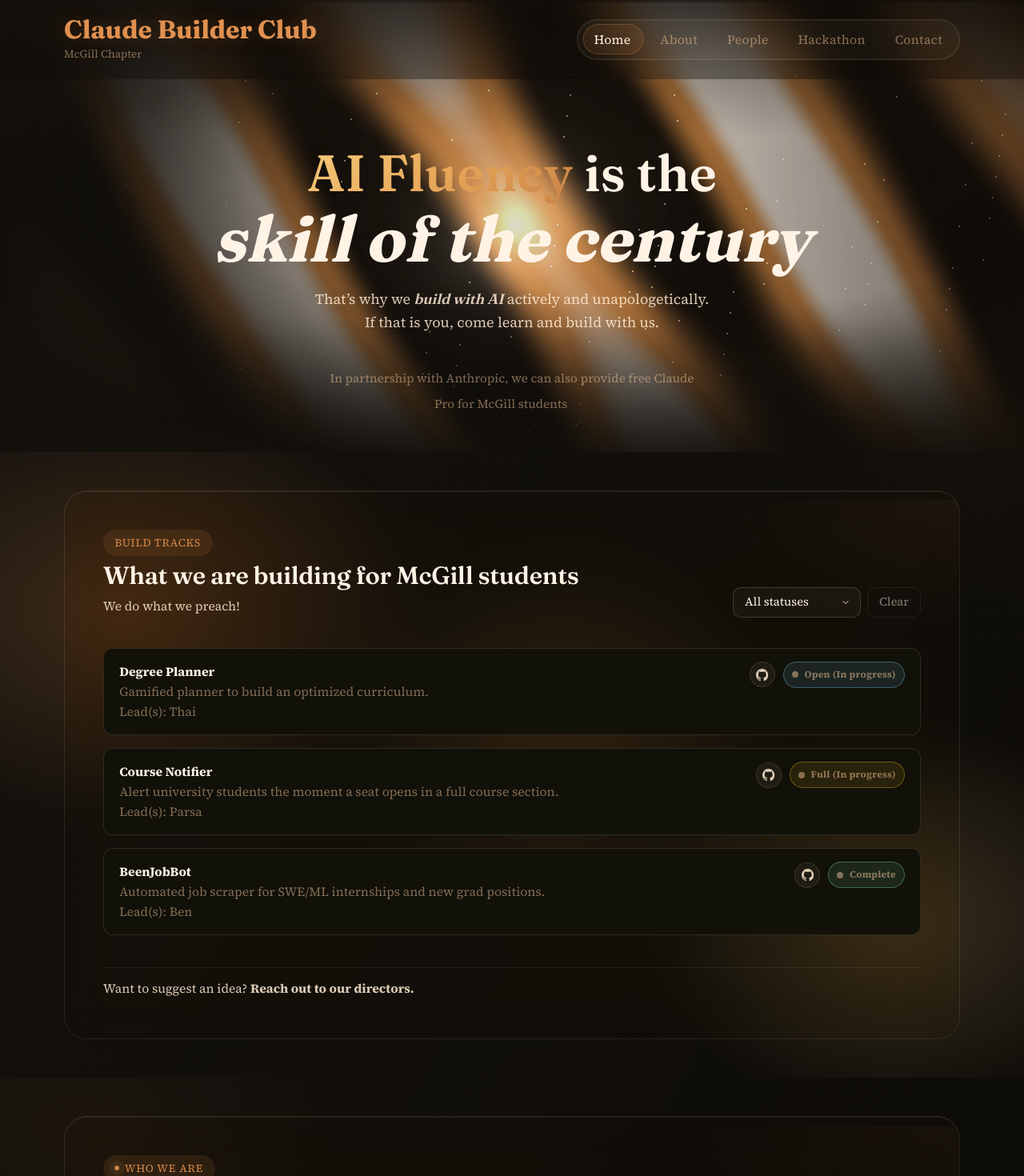
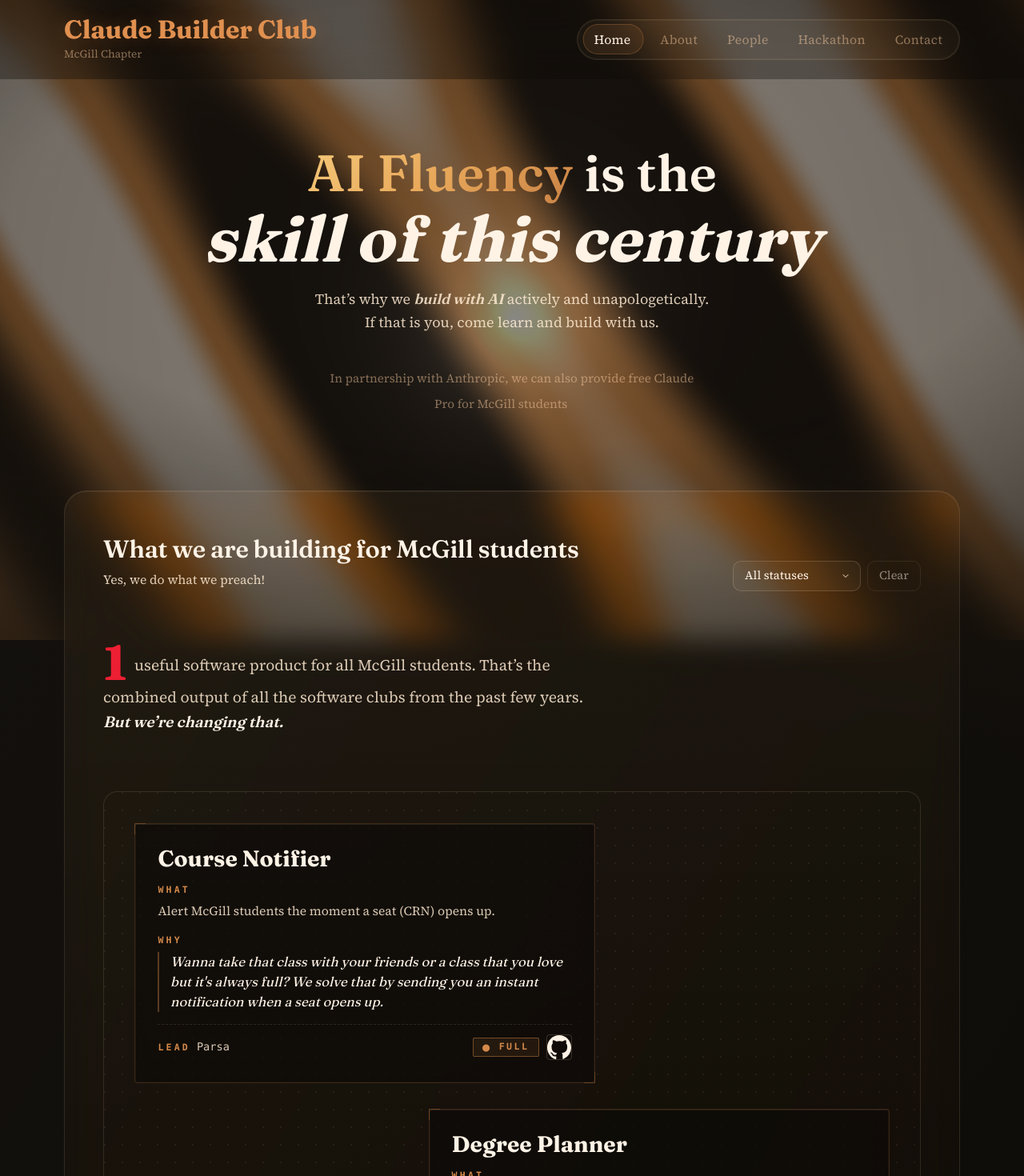
Before and after one commit to CBC-Mcgill/CBC-website, a Next.js app: page / in a window 1280 px wide. Shown: the top 1470 px of the page at 80% size. Built offline with nearby package versions, Linux system fonts and the light colour scheme; some icons are missing.

Commit message:
revamping our shi so now it looks less aah

```diff
--- a/app/layout.tsx
+++ b/app/layout.tsx
@@ -2,6 +2,7 @@
 import { Fraunces, Source_Serif_4 } from 'next/font/google';
 import './globals.css';
 import { BlossomIntro } from '@/components/shared/BlossomIntro';
+import { HeroShader } from '@/components/home/HeroShader';
 import { PageShell } from '@/components/shared/PageShell';
 import { SiteHeader } from '@/components/layout/SiteHeader';
 import { SiteFooter } from '@/components/layout/SiteFooter';
@@ -41,6 +42,7 @@
     >
       <body>
         <SkipLink />
+        <HeroShader />
         <BlossomIntro />
         <PageShell>
           <SiteHeader />
--- a/app/page.tsx
+++ b/app/page.tsx
@@ -17,7 +17,6 @@
         <div className="container soft-panel">
           <div className="section-head">
             <div>
-              <span className="tag">Who we are</span>
               <h2 className="section-title">A student AI builder club at McGill.</h2>
               <p className="section-copy">
                 Learn how the club runs, what we optimize for, and what members get.
--- a/app/styles/base.css
+++ b/app/styles/base.css
@@ -28,31 +28,6 @@
   font-size: 0.98rem;
 }
 
-body::before {
-  content: "";
-  position: fixed;
-  inset: 0;
-  background-image:
-    radial-gradient(circle at 1px 1px, rgba(var(--accent-r), var(--accent-g), var(--accent-b), 0.07) 1px, transparent 0),
-    radial-gradient(circle at 8px 12px, rgba(var(--accent-r), var(--accent-g), var(--accent-b), 0.04) 1px, transparent 0);
-  background-size: 24px 24px, 36px 36px;
-  opacity: 0.6;
-  pointer-events: none;
-  z-index: 0;
-}
-
-body::after {
-  content: "";
-  position: fixed;
-  top: 0;
-  bottom: 0;
-  left: max(1rem, calc((100vw - var(--container-width)) / 2 - 1.25rem));
-  width: 1px;
-  background: linear-gradient(180deg, rgba(var(--accent-r), var(--accent-g), var(--accent-b), 0) 0%, rgba(var(--accent-r), var(--accent-g), var(--accent-b), 0.25) 20%, rgba(var(--accent-r), var(--accent-g), var(--accent-b), 0.12) 80%, rgba(var(--accent-r), var(--accent-g), var(--accent-b), 0) 100%);
-  opacity: 0.55;
-  pointer-events: none;
-  z-index: 0;
-}
 
 ::selection {
   background: rgba(var(--accent-r), var(--accent-g), var(--accent-b), 0.25);
--- a/app/styles/components.css
+++ b/app/styles/components.css
@@ -248,30 +248,8 @@
   isolation: isolate;
 }
 
-.section::before {
-  content: "";
-  position: absolute;
-  inset: 0;
-  background: radial-gradient(600px 400px at 8% 20%, rgba(var(--accent-r), var(--accent-g), var(--accent-b), 0.06), transparent 60%);
-  opacity: 1;
-  z-index: 0;
-  pointer-events: none;
-}
-
-.section:nth-of-type(even)::before {
-  background: radial-gradient(700px 450px at 90% 30%, rgba(var(--accent-r), var(--accent-g), var(--accent-b), 0.05), transparent 60%);
-  opacity: 1;
-}
-
-/* Build Tracks: stronger, multi-layered warm backdrop so the glass panel
-   has rich color to blur + saturate through. Three blobs at different
-   positions and temperatures (amber → gold → coral) blend through the glass. */
-#build-tracks::before {
-  background:
-    radial-gradient(700px 500px at 12% 25%, rgba(var(--accent-r), var(--accent-g), var(--accent-b), 0.24), transparent 55%),
-    radial-gradient(600px 450px at 88% 75%, rgba(245, 201, 122, 0.18), transparent 55%),
-    radial-gradient(500px 400px at 55% 45%, rgba(232, 168, 90, 0.12), transparent 60%);
-}
+/* Per-section radial accents removed — replaced by the page-wide
+   <AmbientBackground> blob layer. */
 
 .section::after {
   content: "";
@@ -354,19 +332,27 @@
   color: var(--color-muted);
 }
 
+/* Apple-style glassmorphism: heavy blur + saturation boost + brightness
+ * lift, plus paired top-edge highlight and bottom-edge shadow for material
+ * depth. The .soft-panel::before below adds a top-reflection gradient. */
 .soft-panel {
   border-radius: var(--radius-lg);
-  border: 1px solid rgba(255, 220, 180, 0.1);
-  background: transparent;
-  backdrop-filter: blur(24px) saturate(140%);
-  -webkit-backdrop-filter: blur(24px) saturate(140%);
+  border: 1px solid rgba(255, 220, 180, 0.12);
+  background: linear-gradient(
+    135deg,
+    rgba(255, 220, 180, 0.025) 0%,
+    rgba(255, 220, 180, 0.005) 100%
+  );
+  backdrop-filter: blur(16px) saturate(180%) brightness(1.05);
+  -webkit-backdrop-filter: blur(16px) saturate(180%) brightness(1.05);
   padding: var(--space-6);
   display: grid;
   gap: var(--space-4);
   position: relative;
   overflow: hidden;
-  /* Inner top-edge highlight — gives the glass a soft "lit" lip */
-  box-shadow: inset 0 1px 0 rgba(255, 220, 180, 0.1);
+  box-shadow:
+    inset 0 1px 0 rgba(255, 255, 255, 0.08),
+    inset 0 -1px 0 rgba(0, 0, 0, 0.12);
 }
 
 /* School/badge pill used on the About page */
@@ -382,15 +368,22 @@
   letter-spacing: 0.01rem;
 }
 
+/* Top-half reflection — mimics light catching the curved upper surface
+ * of real glass. Replaces the old animated radial accent which competed
+ * with the page-wide shader behind the panel. */
 .soft-panel::before {
   content: "";
   position: absolute;
-  inset: 0;
-  background: radial-gradient(600px 300px at 100% 0%, rgba(var(--accent-r), var(--accent-g), var(--accent-b), 0.06), transparent 60%);
-  opacity: 1;
+  top: 0;
+  left: 0;
+  right: 0;
+  height: 50%;
+  background: linear-gradient(
+    180deg,
+    rgba(255, 255, 255, 0.025) 0%,
+    rgba(255, 255, 255, 0) 100%
+  );
   pointer-events: none;
-  transform: translateY(0);
-  animation: panelDrift 14s ease-in-out infinite;
 }
 
 .soft-panel .section-title {
@@ -498,49 +491,56 @@
 }
 
 
-/* Pill status */
+/* Status tag — technical-drawing aesthetic. Mono uppercase, sharp corners,
+   warm palette, status-specific glyph (○ open / ● full / ✓ complete). */
 .status-pill {
   display: inline-flex;
   align-items: center;
-  gap: 8px;
-  padding: 6px 10px;
-  border-radius: 999px;
-  font-size: 12px;
-  font-weight: 650;
-  letter-spacing: 0.2px;
+  gap: 0.55rem;
+  padding: 0.32rem 0.7rem;
+  border-radius: 2px;
+  font-family: ui-monospace, SFMono-Regular, Menlo, Consolas, monospace;
+  font-size: 0.72rem;
+  font-weight: 600;
+  letter-spacing: 0.16rem;
+  text-transform: uppercase;
   white-space: nowrap;
-  border: 1px solid rgba(255, 255, 255, 0.14);
-  background: rgba(255, 255, 255, 0.06);
-  backdrop-filter: blur(6px);
+  border: 1px solid;
+  background-color: transparent;
+  line-height: 1;
 }
 
-/* Small dot indicator */
 .status-pill::before {
-  content: "";
-  width: 8px;
-  height: 8px;
-  border-radius: 50%;
-  background: currentColor;
-  opacity: 0.95;
+  font-family: ui-monospace, SFMono-Regular, Menlo, Consolas, monospace;
+  font-size: 0.95rem;
+  line-height: 0.7;
 }
 
-/* Variants */
 .status-open {
-  color: #7dd3fc;
-  border-color: rgba(125, 211, 252, 0.35);
-  background: rgba(125, 211, 252, 0.10);
+  color: #f5c97a;
+  border-color: rgba(245, 201, 122, 0.4);
+  background-color: rgba(245, 201, 122, 0.08);
+}
+.status-open::before {
+  content: "\25cb";  /* hollow circle — empty seats, joinable */
 }
 
 .status-full {
-  color: #fbbf24;
-  border-color: rgba(251, 191, 36, 0.35);
-  background: rgba(251, 191, 36, 0.10);
+  color: #d4894a;
+  border-color: rgba(212, 137, 74, 0.45);
+  background-color: rgba(212, 137, 74, 0.1);
+}
+.status-full::before {
+  content: "\25cf";  /* filled circle — full team, in build */
 }
 
 .status-complete {
-  color: #86efac;
-  border-color: rgba(134, 239, 172, 0.35);
-  background: rgba(134, 239, 172, 0.10);
+  color: rgba(255, 243, 230, 0.6);
+  border-color: rgba(255, 243, 230, 0.2);
+  background-color: rgba(255, 243, 230, 0.04);
+}
+.status-complete::before {
+  content: "\2713";  /* check — shipped, archived */
 }
 
 /* Footer spacing */
@@ -548,6 +548,18 @@
   margin-top: 16px;
   padding-top: 12px;
   border-top: 1px solid rgba(255, 255, 255, 0.08);
+}
+
+.section-footer__email {
+  color: var(--color-accent-strong);
+  text-decoration: underline;
+  text-decoration-color: rgba(var(--accent-r), var(--accent-g), var(--accent-b), 0.4);
+  text-underline-offset: 0.2em;
+  transition: text-decoration-color 0.2s var(--ease);
+}
+
+.section-footer__email:hover {
+  text-decoration-color: var(--color-accent-strong);
 }
 
 /* Build tracks filter utilities */
@@ -679,6 +691,214 @@
   display: none !important;
 }
 
+/* Stat callout: a paragraph with a huge inline number (McGill red)
+   acting like a magazine drop-cap. */
+.stat-callout {
+  font-size: clamp(1.05rem, 1.5vw, 1.25rem);
+  line-height: 1.6;
+  color: var(--color-ink-soft);
+  max-width: 62ch;
+  margin: var(--space-4) 0;
+}
+
+.stat-callout__number {
+  font-family: var(--font-display);
+  font-size: 3.2em;
+  font-weight: 700;
+  font-variation-settings: "opsz" 144, "SOFT" 100, "WONK" 1;
+  line-height: 0.9;
+  letter-spacing: -0.03em;
+  color: #ED1B2F;            /* McGill Martlet red */
+  vertical-align: -0.2em;
+  margin-right: 0.1em;
+}
+
+.stat-callout em {
+  font-style: italic;
+  font-family: var(--font-display);
+  font-variation-settings: "opsz" 36, "SOFT" 100, "WONK" 1;
+  color: var(--color-ink);
+  font-weight: 600;
+}
+
+@media (max-width: 720px) {
+  .stat-callout__number {
+    font-size: 2.8em;
+    vertical-align: -0.15em;
+  }
+}
+
+/* Build Tracks — Workbench Canvas with Blueprint cards.
+ * Each project is a labelled "blueprint" pinned to a graph-paper canvas.
+ * Cards alternate alignment (left/right offset) for a hand-placed feel. */
+.track-canvas {
+  position: relative;
+  margin-top: var(--space-4);
+  padding: clamp(1.5rem, 3vw, 2.5rem);
+  border: 1px solid rgba(255, 220, 180, 0.12);
+  border-radius: var(--radius-md);
+  /* Dot grid background — graph paper feel */
+  background-image:
+    radial-gradient(circle at 1px 1px, rgba(255, 220, 180, 0.07) 1px, transparent 0);
+  background-size: 22px 22px;
+  display: grid;
+  gap: var(--space-5);
+}
+
+/* Alternating offset / width per card — breaks the rigid grid */
+.blueprint {
+  position: relative;
+  padding: clamp(1.25rem, 2.5vw, 1.75rem);
+  border: 1px solid rgba(var(--accent-r), var(--accent-g), var(--accent-b), 0.24);
+  border-radius: 4px;
+  background: rgba(13, 11, 8, 0.72);
+  backdrop-filter: blur(8px);
+  -webkit-backdrop-filter: blur(8px);
+  display: grid;
+  gap: 0.9rem;
+  width: min(94%, 36rem);
+  /* Subtle "drawing" corner marks via box-shadow inset highlights */
+  box-shadow:
+    inset 0 0 0 1px rgba(255, 220, 180, 0.04),
+    inset 0 1px 0 rgba(255, 220, 180, 0.06);
+}
+
+.blueprint:nth-child(odd) {
+  justify-self: start;
+}
+
+.blueprint:nth-child(even) {
+  justify-self: end;
+}
+
+/* Faint corner crosshairs — technical-drawing detail */
+.blueprint::before,
+.blueprint::after {
+  content: "";
+  position: absolute;
+  width: 14px;
+  height: 14px;
+  border: 1px solid rgba(var(--accent-r), var(--accent-g), var(--accent-b), 0.35);
+  pointer-events: none;
+}
+
+.blueprint::before {
+  top: -1px;
+  left: -1px;
+  border-right: 0;
+  border-bottom: 0;
+}
+
+.blueprint::after {
+  bottom: -1px;
+  right: -1px;
+  border-left: 0;
+  border-top: 0;
+}
+
+.blueprint__name {
+  font-family: var(--font-display);
+  font-size: clamp(1.5rem, 2.2vw, 2rem);
+  font-weight: 650;
+  font-variation-settings: "opsz" 60, "SOFT" 100;
+  line-height: 1.1;
+  color: var(--color-ink);
+  margin: 0;
+}
+
+.blueprint__field {
+  display: grid;
+  gap: 0.35rem;
+}
+
+.blueprint__label {
+  font-family: ui-monospace, SFMono-Regular, Menlo, monospace;
+  font-size: 0.72rem;
+  font-weight: 600;
+  letter-spacing: 0.2rem;
+  text-transform: uppercase;
+  color: var(--color-accent-strong);
+}
+
+.blueprint__label--inline {
+  margin-right: 0.5rem;
+}
+
+.blueprint__what {
+  font-size: 0.98rem;
+  line-height: 1.55;
+  color: var(--color-ink-soft);
+  margin: 0;
+}
+
+.blueprint__why {
+  font-family: var(--font-display);
+  font-style: italic;
+  font-size: 1.05rem;
+  font-variation-settings: "opsz" 36, "SOFT" 100, "WONK" 1;
+  line-height: 1.5;
+  color: var(--color-ink);
+  margin: 0;
+  /* Pulled-quote feel — slight left bar */
+  padding-left: 0.85rem;
+  border-left: 2px solid rgba(var(--accent-r), var(--accent-g), var(--accent-b), 0.4);
+}
+
+.blueprint__foot {
+  display: flex;
+  justify-content: space-between;
+  align-items: center;
+  gap: 1rem;
+  padding-top: 0.75rem;
+  border-top: 1px dashed rgba(255, 220, 180, 0.12);
+}
+
+.blueprint__foot-actions {
+  display: flex;
+  align-items: center;
+  gap: 0.6rem;
+}
+
+.blueprint__who {
+  font-family: ui-monospace, SFMono-Regular, Menlo, monospace;
+  font-size: 0.85rem;
+  color: var(--color-ink-soft);
+}
+
+.blueprint__repo {
+  display: inline-flex;
+  align-items: center;
+  justify-content: center;
+  width: 2rem;
+  height: 2rem;
+  border-radius: 4px;
+  border: 1px solid rgba(255, 220, 180, 0.18);
+  color: var(--color-ink);
+  transition: border-color 0.2s var(--ease), background-color 0.2s var(--ease);
+}
+
+.blueprint__repo:hover {
+  border-color: rgba(var(--accent-r), var(--accent-g), var(--accent-b), 0.45);
+  background-color: rgba(var(--accent-r), var(--accent-g), var(--accent-b), 0.1);
+}
+
+.track-empty {
+  text-align: center;
+  color: var(--color-muted);
+  padding: var(--space-4);
+}
+
+@media (max-width: 720px) {
+  .blueprint {
+    width: 100%;
+    justify-self: stretch !important;
+  }
+  .blueprint__head,
+  .blueprint__foot {
+    flex-wrap: wrap;
+  }
+}
+
 @media (max-width: 980px) {
   .hero {
     grid-template-columns: 1fr;
@@ -760,35 +980,20 @@
   }
 }
 
-/* HeroShader — full-bleed interactive backdrop for the homepage hero.
- *
- * Design intent:
- *   - Shader sits BEHIND .hero copy via z-index 0
- *   - Radial mask reveals the shader on the right side of the hero (where
- *     the visual already lives) and fades it out behind text on the left
- *   - Vignette gradients keep contrast against the headline and meta cards
- *   - .hero text and frame stay on z-index 1 (already in your layout)
- */
-
-.section--hero-shader {
-  position: relative;
-  isolation: isolate;
-}
-
+/* HeroShader — now a PAGE-WIDE interactive backdrop, rendered at the layout
+ * root and visible behind all content on every page. The veil overlay is
+ * dropped since it was needed only for the right-column photo composition. */
 .hero-shader {
-  position: absolute;
+  position: fixed;
   inset: 0;
-  /* Extend upward to cover main's padding-top AND the header itself, so
-     the shader is visible through the transparent glass nav. The 6rem is
-     a generous estimate of header height — bump if the header grows. */
-  top: calc(-1 * (var(--space-5) + 6rem));
   z-index: 0;
-  pointer-events: none;            /* clicks/hover still hit underlying buttons */
+  pointer-events: none;
   overflow: hidden;
-  /* Reveal mostly on the right; fade out behind hero copy */
-  -webkit-mask-image: radial-gradient(120% 90% at 70% 40%, #000 30%, transparent 75%);
-          mask-image: radial-gradient(120% 90% at 70% 40%, #000 30%, transparent 75%);
-  opacity: 0.85;
+  /* Soft radial mask centered on the viewport — fades to transparent at
+     the edges so text near the page margins stays high-contrast. */
+  -webkit-mask-image: radial-gradient(140% 100% at 50% 35%, #000 35%, transparent 95%);
+          mask-image: radial-gradient(140% 100% at 50% 35%, #000 35%, transparent 95%);
+  opacity: 0.5;
 }
 
 .hero-shader canvas {
@@ -797,50 +1002,15 @@
   height: 100%;
 }
 
-.hero-shader__veil {
-  position: absolute;
-  inset: 0;
-  pointer-events: none;
-  background:
-    linear-gradient(
-      90deg,
-      var(--color-paper) 0%,
-      rgba(13, 11, 8, 0) 35%,
-      rgba(13, 11, 8, 0) 65%,
-      rgba(13, 11, 8, 0.4) 100%
-    ),
-    linear-gradient(
-      180deg,
-      rgba(13, 11, 8, 0.5) 0%,
-      rgba(13, 11, 8, 0) 30%,
-      rgba(13, 11, 8, 0) 70%,
-      rgba(13, 11, 8, 0.6) 100%
-    );
-}
-
-/* Make sure hero content sits above the shader */
-.section--hero-shader > .container {
-  position: relative;
-  z-index: 1;
-}
-
-/* Subtle: when shader is on, the section's own radial accent is redundant */
-.section--hero-shader::before {
-  display: none;
-}
-
 @media (prefers-reduced-motion: reduce) {
   .hero-shader {
-    opacity: 0.65;
+    opacity: 0.4;
   }
 }
 
 @media (max-width: 720px) {
   .hero-shader {
-    /* On mobile the hero collapses to one column; keep shader subtle */
-    -webkit-mask-image: radial-gradient(140% 70% at 50% 30%, #000 20%, transparent 80%);
-            mask-image: radial-gradient(140% 70% at 50% 30%, #000 20%, transparent 80%);
-    opacity: 0.7;
+    opacity: 0.42;
   }
 }
 
--- a/components/home/BuildTracksSection.tsx
+++ b/components/home/BuildTracksSection.tsx
@@ -3,6 +3,7 @@
 import { useEffect, useRef, useState } from 'react';
 import type { BuildTrack, BuildTrackStatus } from '@/types';
 import { GitHubIcon } from '@/components/icons';
+import { clubLinks } from '@/data/links';
 
 const STATUS_PRIORITY: Record<BuildTrackStatus, number> = {
   open: 0,
@@ -11,8 +12,8 @@
 };
 
 const STATUS_LABELS: Record<BuildTrackStatus, string> = {
-  open: 'Open (In progress)',
-  full: 'Full (In progress)',
+  open: 'Open',
+  full: 'Full',
   complete: 'Complete',
 };
 
@@ -104,9 +105,8 @@
       <div className="container soft-panel">
         <div className="section-head">
           <div>
-            <span className="tag tag--plain">Build Tracks</span>
             <h2 className="section-title">What we are building for McGill students</h2>
-            <p className="section-copy">We do what we preach!</p>
+            <p className="section-copy">Yes, we do what we preach!</p>
           </div>
           <div className="tracks-controls" aria-label="Build tracks controls">
             <StatusFilter value={filter} onChange={setFilter} />
@@ -122,37 +122,71 @@
           </div>
         </div>
 
-        <div className="schedule-list">
+        <p className="stat-callout">
+          <span className="stat-callout__number" aria-hidden="true">1</span>{' '}useful software product for all McGill students. That&rsquo;s the combined output of all the software clubs from the past few years.
+          <br /> <em>But we&rsquo;re changing that.</em>
+        </p>
+
+        {filtered.length > 0 ? (
+          <div className="track-canvas">
             {filtered.map((track) => (
-            <div key={track.name} className="schedule-item" data-status={track.status}>
-              <div>
-                <strong>{track.name}</strong>
-                <div><span>{track.description}</span></div>
-                <div><span>Lead(s): {track.leads}</span></div>
+              <article
+                key={track.name}
+                className="blueprint"
+                data-status={track.status}
+              >
+                <h3 className="blueprint__name">{track.name}</h3>
+
+                <div className="blueprint__field">
+                  <span className="blueprint__label">What</span>
+                  <p className="blueprint__what">{track.description}</p>
                 </div>
-              <div style={{ display: 'flex', alignItems: 'center', gap: '0.6rem', flexShrink: 0 }}>
+
+                {track.why && (
+                  <div className="blueprint__field">
+                    <span className="blueprint__label">Why</span>
+                    <p className="blueprint__why">{track.why}</p>
+                  </div>
+                )}
+
+                <footer className="blueprint__foot">
+                  <span className="blueprint__who">
+                    <span className="blueprint__label blueprint__label--inline">Lead</span>
+                    {track.leads}
+                  </span>
+                  <div className="blueprint__foot-actions">
+                    <span className={`status-pill status-${track.status}`}>
+                      {STATUS_LABELS[track.status]}
+                    </span>
                     {track.github && (
                       <a
                         href={track.github}
                         target="_blank"
                         rel="noopener noreferrer"
-                    className="person-social-link"
+                        className="blueprint__repo"
                         aria-label={`${track.name} GitHub repository`}
                       >
                         <GitHubIcon />
                       </a>
                     )}
-                <span className={`status-pill status-${track.status}`}>
-                  {STATUS_LABELS[track.status]}
-                </span>
                   </div>
-            </div>
+                </footer>
+              </article>
             ))}
           </div>
+        ) : (
+          <div className="track-empty">
+            No tracks match this filter.
+          </div>
+        )}
 
         <div className="section-footer">
           <p className="section-copy">
-            Want to suggest an idea? <strong>Reach out to our directors.</strong>
+            Want to suggest an idea? Reach out to us at{' '}
+            <a href={`mailto:${clubLinks.email}`} className="section-footer__email">
+              {clubLinks.email}
+            </a>
+            .
           </p>
         </div>
       </div>
--- a/components/home/HeroSection.tsx
+++ b/components/home/HeroSection.tsx
@@ -1,14 +1,12 @@
 import { Claude } from '@lobehub/icons';
-import { HeroShader } from './HeroShader';
 
 export function HeroSection() {
   return (
-    <section className="section section--hero-shader">
-      <HeroShader />
+    <section className="section">
       <div className="container hero">
         <div className="hero-copy">
           <h1 className="reveal" style={{ '--delay': '0.2s' } as React.CSSProperties}>
-            <span className="hero-gold">AI Fluency</span> is the <span className="hero-display">skill of the century</span>
+            <span className="hero-gold">AI Fluency</span> is the <span className="hero-display">skill of this century</span>
           </h1>
           <p className="lead reveal" style={{ '--delay': '0.4s' } as React.CSSProperties}>
             That&rsquo;s why we <em className="hero-italic">build with AI</em> actively and unapologetically. <br/> If that is you, come learn and build with us.
--- a/components/home/HeroShader.tsx
+++ b/components/home/HeroShader.tsx
@@ -56,12 +56,6 @@
 
   float spec = pow(max(0.0, 1.0 - length(p-m)*1.2), 8.0);
   col += spec * cream * 0.55;
-
-  float sp = step(
-    0.997,
-    fract(sin(dot(floor(gl_FragCoord.xy*0.5), vec2(12.9898,78.233))) * 43758.5453 + u_time*0.5)
-  );
-  col += sp * 0.55 * cream;
 
   col *= 1.0 - 0.22 * length(p);
   gl_FragColor = vec4(col, 1.0);
@@ -190,7 +184,6 @@
   return (
     <div ref={containerRef} className="hero-shader" aria-hidden="true">
       <canvas ref={canvasRef} />
-      <div className="hero-shader__veil" />
     </div>
   );
 }
--- a/data/buildTracks.ts
+++ b/data/buildTracks.ts
@@ -3,7 +3,8 @@
 export const buildTracks: BuildTrack[] = [
   {
     name: 'Course Notifier',
-    description: 'Alert university students the moment a seat opens in a full course section.',
+    description: 'Alert McGill students the moment a seat (CRN) opens up.',
+    why: "Wanna take that class with your friends or a class that you love but it's always full? We solve that by sending you an instant notification when a seat opens up. ",
     leads: 'Parsa',
     status: 'full',
     github: 'https://github.com/CBC-Mcgill/McGill-Seat-Notification'
@@ -11,13 +12,15 @@
   {
     name: 'Degree Planner',
     description: 'Gamified planner to build an optimized curriculum.',
+    why: "Planning a degree shouldn't feel like spreadsheet labor or a bunch of screenshots of your curriculum with notes on it. We are turning it into something fun and genuintely easy to visualize.",
     leads: 'Thai',
-    status: 'open',
+    status: 'full',
     github: 'https://github.com/CBC-Mcgill/McGill-Plan-Your-Degree'
   },
   {
     name: 'BeenJobBot',
     description: 'Automated job scraper for SWE/ML internships and new grad positions.',
+    why: "Only applying on Linkedin and McGill job board is so NGMI. We poll the latest drop of internships + gatekept opportunities in Canada/US/Europe and stream it on Discord for you.",
     leads: 'Ben',
     status: 'complete',
     github: 'https://github.com/CBC-Mcgill/BeensJobBot',
--- a/data/links.ts
+++ b/data/links.ts
@@ -6,5 +6,5 @@
   linkedin: 'https://www.linkedin.com/company/claude-builder-club-mcgill/',
   signup: 'https://www.jotform.com/253555944387168',
   github: 'https://github.com/orgs/CBC-Mcgill/',
-  email: '',
+  email: 'mcgillclaudebuilders@gmail.com',
 };
--- a/types/index.ts
+++ b/types/index.ts
@@ -20,6 +20,7 @@
 export interface BuildTrack {
   name: string;
   description: string;
+  why?: string;
   leads: string;
   status: BuildTrackStatus;
   github?: string;
```
Lines whose indentation alone changed are shown as unchanged.
